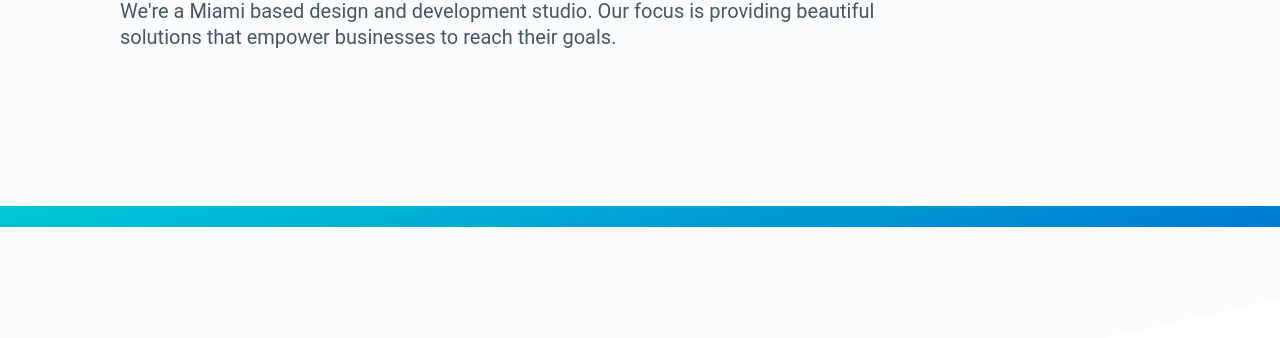
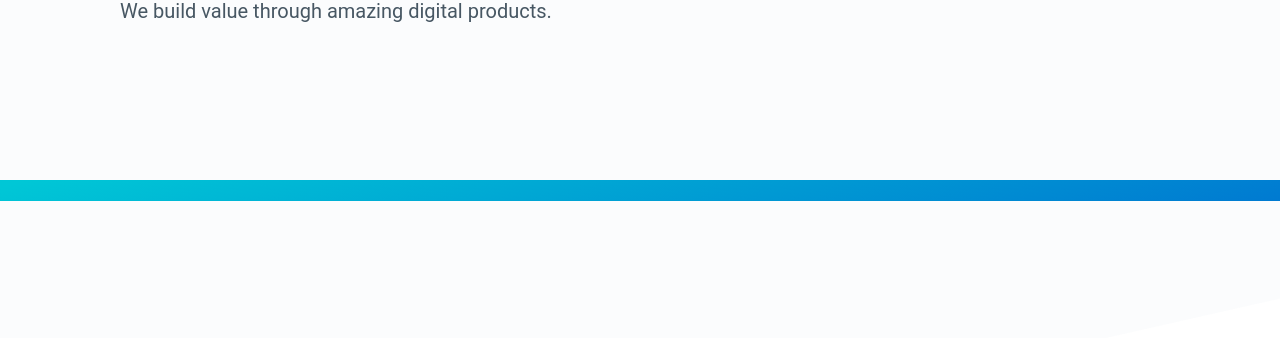
Before and after one commit to heyjoeb/site, a plain HTML site: page index.html in a window 1280 px wide. Shown: the part 297-635 px from the top of the page. Drawn offline with nearby package versions, Linux system fonts and the light colour scheme.

Commit message:
change subtitle

```diff
--- a/index.html
+++ b/index.html
@@ -27,7 +27,7 @@
             <div class="container">
                 <h1><img src="img/logo.svg" alt="Build"></h1>
                 <h2>An Honest Digital Product Agency</h2>
-                <p>We're a Miami based design and development studio. Our focus is providing beautiful solutions that empower businesses to reach their goals.</p>
+                <p>We build value through amazing digital products.</p>
             </div>
             <hr class="sep">
             <div class="container">
```
